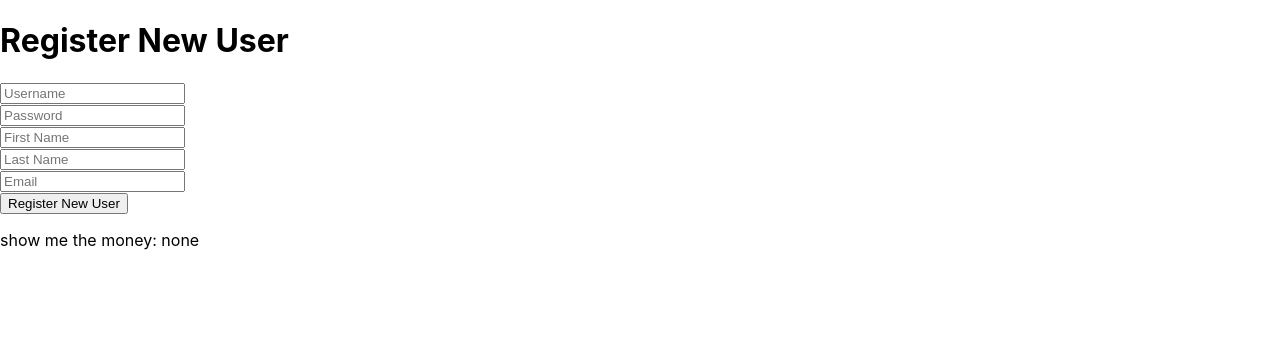
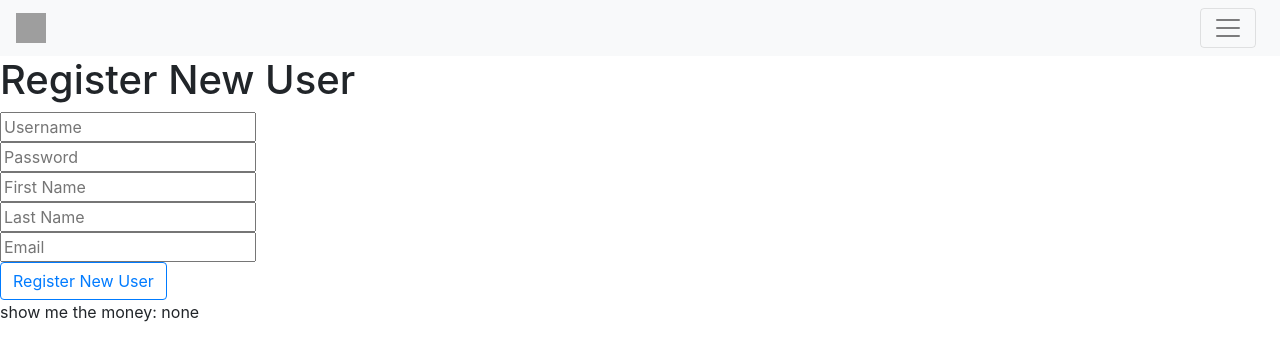
Before and after one commit to BenderPaul/Project2FrontEnd, a React (Create React App) app in the folder project-2/: page / in a window 1280 px wide. Shown: the top 360 px of the page. Built offline with nearby package versions, Linux system fonts and the light colour scheme; grey boxes are pictures that could not be loaded.

Commit message:
reactstrap prepped, minimul additional features added

```diff
--- a/project-2/package.json
+++ b/project-2/package.json
@@ -12,12 +12,14 @@
     "@types/react-dom": "^16.9.9",
     "@types/react-redux": "^7.1.10",
     "@types/react-router-redux": "^5.0.18",
+    "bootstrap": "^4.5.3",
     "node-sass": "^4.14.1",
     "react": "^17.0.1",
     "react-dom": "^17.0.1",
     "react-redux": "^7.2.2",
     "react-router-redux": "^4.0.8",
     "react-scripts": "4.0.0",
+    "reactstrap": "^8.7.1",
     "redux": "^4.0.5",
     "redux-thunk": "^2.3.0",
     "typescript": "^4.0.5",
--- a/project-2/src/App.tsx
+++ b/project-2/src/App.tsx
@@ -4,6 +4,7 @@ import { IUser, IUserState } from './interfaces'
 import { store } from './Store';
 import './App.scss'
 import { AddUser } from './components/AddUser'
+import { Header } from './components/Header';
 
 
 //Wraps app in a provider tag so that it can use the store
@@ -26,10 +27,14 @@ export const App = () => {
 
   return(
     <div>
+      <div>
+        <Header />
+      </div>
         <h1> Register New User </h1>
         <AddUser />
         <p>show me the money: {user.firstName}</p>
     </div>
+
   )
 }
 
--- a/project-2/src/components/AddUser.tsx
+++ b/project-2/src/components/AddUser.tsx
@@ -2,6 +2,7 @@ import * as React from 'react';
 import { addUser } from '../action-mappers/userActions';
 import { IUser } from '../interfaces';
 import { store } from '../Store';
+import { Button } from 'reactstrap'
 
 
 //Form to register new user
@@ -73,9 +74,9 @@ export const AddUser: React.FC = () => {
                 onChange={handleUserData}
             />
             <br/>
-            <button disabled = {activeUser === undefined ? true : false}>
+            <Button outline color="primary" type="submit" disabled = {activeUser === undefined ? true : false}>
                 Register New User
-            </button>
+            </Button>
         </form>
     )
 }
--- a/project-2/src/components/Header.tsx
+++ b/project-2/src/components/Header.tsx
@@ -1,7 +1,44 @@
-import React from 'react';
+import React, { useState } from "react";
+import {
+  Collapse,
+  Nav,
+  Navbar,
+  NavbarBrand,
+  NavbarToggler,
+  NavItem,
+  NavLink,
+} from "reactstrap";
+import "../assets/Logo.png";
+
 //placeholder
 export const Header: React.FC = () => {
-    return (
-        <div></div>
-    );
-}
+  const [collapsed, setCollapsed] = useState(true);
+  const toggleNavbar = () => setCollapsed(!collapsed);
+
+  return (
+    <div>
+      <Navbar color="light" light>
+        <NavbarBrand href="/" className="mr-auto">
+          <img
+            src="../assets/logo.png"
+            width="30"
+            height="30"
+            className="d-inline-block align-top"
+            alt="Sticky-logo"
+          />
+        </NavbarBrand>
+        <NavbarToggler onClick={toggleNavbar} className="mr-2" />
+        <Collapse isOpen={!collapsed} navbar>
+          <Nav navbar>
+            <NavItem>
+              <NavLink href="/">Home</NavLink>
+            </NavItem>
+            <NavItem>
+              <NavLink href="/">Login</NavLink>
+            </NavItem>
+          </Nav>
+        </Collapse>
+      </Navbar>
+    </div>
+  );
+};
--- a/project-2/src/reducers/index.ts
+++ b/project-2/src/reducers/index.ts
@@ -1,6 +1,7 @@
 import { IState } from '../interfaces';
 import { combineReducers } from 'redux';
 import { userReducer } from './userReducer'
+import 'bootstrap/dist/css/bootstrap.min.css'
 
 //the combination of all reducers in one spot
 export const state = combineReducers<IState> ({
```
Also changed, not shown: project-2/src/components/Footer.tsx (+6 -1 lines), project-2/src/assets/Logo.png (added), 1 other file (tests, documents, lock files or other folders).
